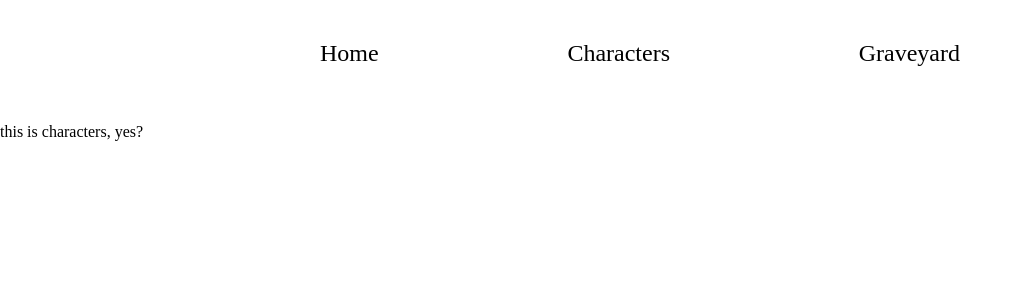
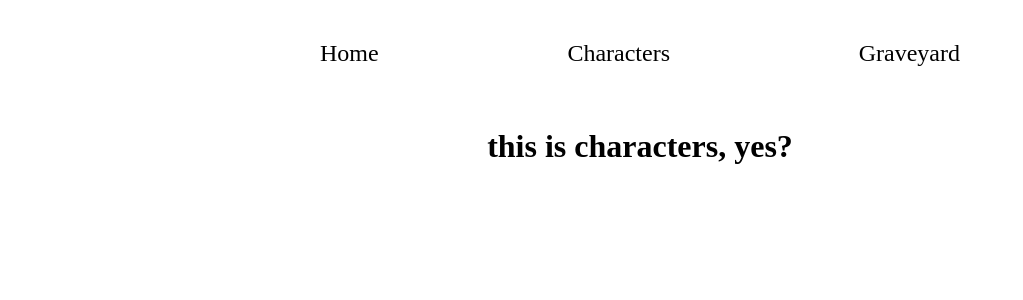
Before and after one commit to anndimi/whitehack-character-tracker, a React (Create React App) app in the folder frontend/: page /characters in a window 1280 px wide. Shown: the top 300 px of the page, without its empty margins (0-1023 px from the left). Built offline with nearby package versions, Linux system fonts and the light colour scheme; a web font is replaced by a local one.

Commit message:
created global styles folder

```diff
--- a/frontend/src/pages/CharacterPage.js
+++ b/frontend/src/pages/CharacterPage.js
@@ -1,9 +1,10 @@
 import React from 'react'
+import { PageTitle } from '../styles/global'
 
 const CharacterPage = () => {
   return (
     <>
-      <p>this is character, yes?</p>
+      <PageTitle>this is character, yes?</PageTitle>
     </>
   )
 }
--- a/frontend/src/pages/CharactersPage.js
+++ b/frontend/src/pages/CharactersPage.js
@@ -1,9 +1,10 @@
 import React from 'react'
+import { PageTitle } from '../styles/global'
 
 const CharactersPage = () => {
   return (
     <>
-      <p>this is characters, yes?</p>
+      <PageTitle>this is characters, yes?</PageTitle>
     </>
   )
 }
--- a/frontend/src/pages/GraveyardPage.js
+++ b/frontend/src/pages/GraveyardPage.js
@@ -1,9 +1,10 @@
 import React from 'react'
+import { PageTitle } from '../styles/global'
 
 const GraveyardPage = () => {
   return (
     <>
-      <p>this is death, yes?</p>
+      <PageTitle>this is death, yes?</PageTitle>
     </>
   )
 }
```
